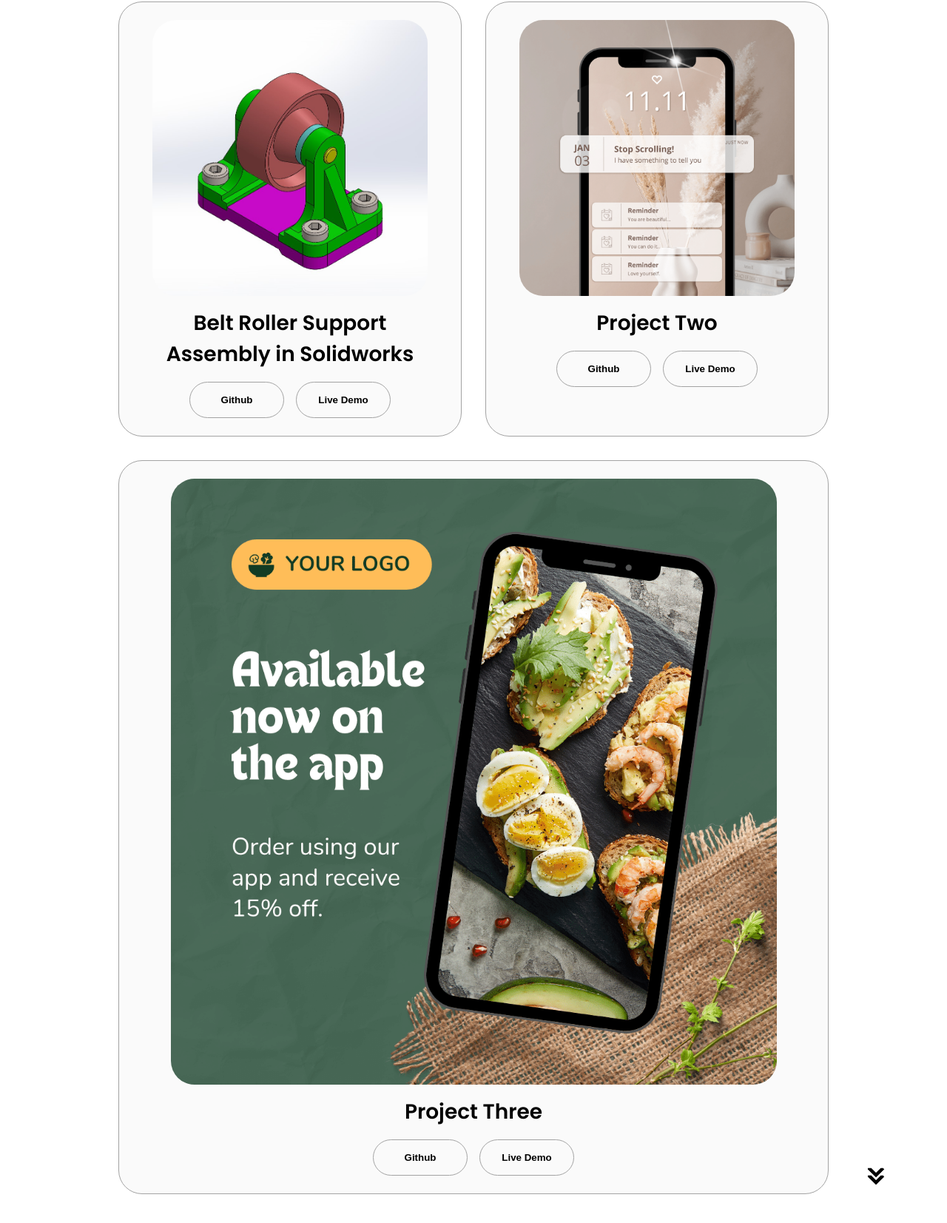
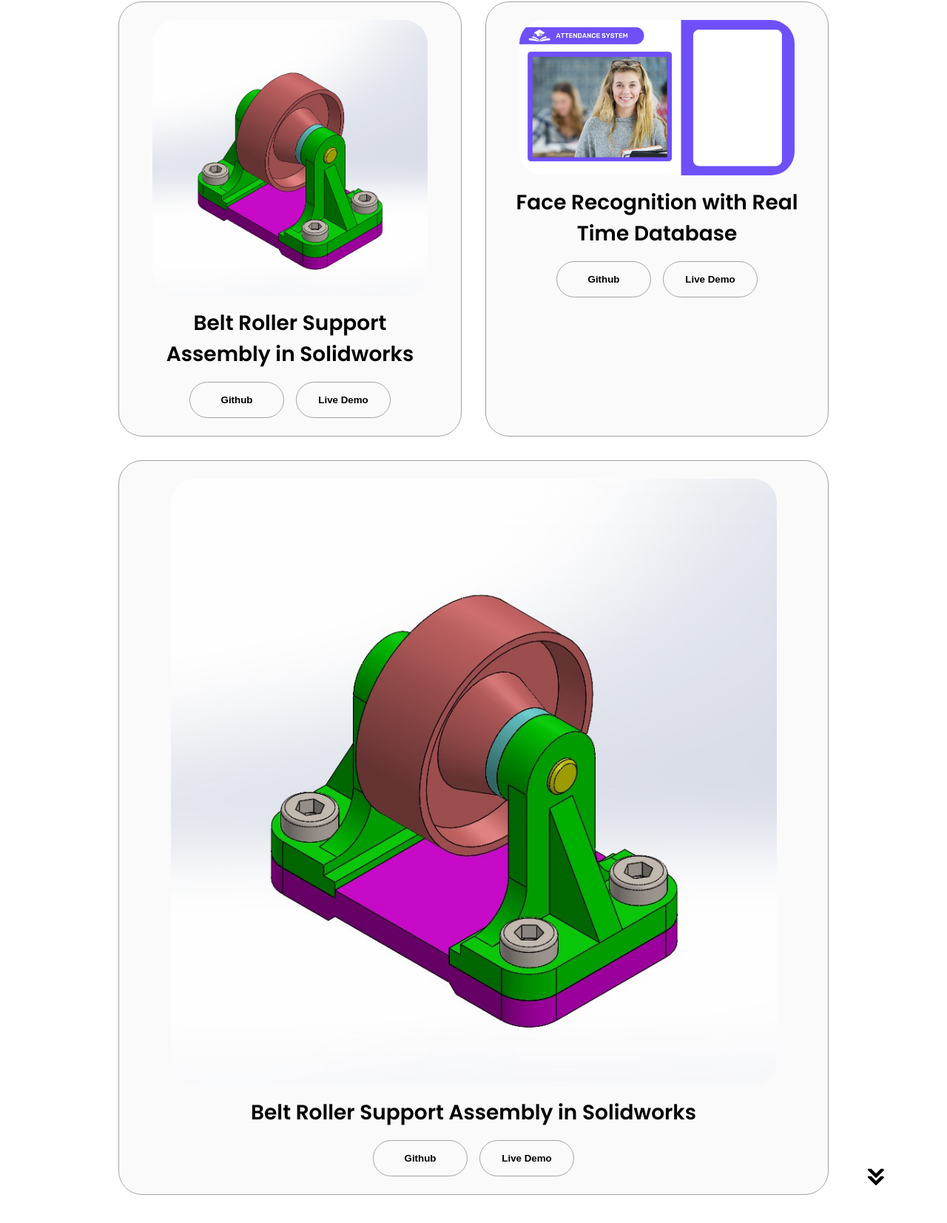
Before and after one commit to lvimuth/portfolio, a plain HTML site: page index.html in a window 1280 px wide. Shown: the part 2591-4244 px from the top of the page at 74% size. Drawn offline with nearby package versions, Linux system fonts and the light colour scheme.

Commit message:
Update index.html

```diff
--- a/index.html
+++ b/index.html
@@ -311,12 +311,12 @@
           <div class="details-container color-container">
             <div class="article-container">
               <img
-                src="./assets/project-2.png"
+                src="./assets/background.png"
                 alt="Project 2"
                 class="project-img"
               />
             </div>
-            <h2 class="experience-sub-title project-title">Project Two</h2>
+            <h2 class="experience-sub-title project-title">Face Recognition with Real Time Database</h2>
             <div class="btn-container">
               <button
                 class="btn btn-color-2 project-btn"
@@ -335,22 +335,22 @@
           <div class="details-container color-container">
             <div class="article-container">
               <img
-                src="./assets/project-3.png"
+                src="./assets/Belt Roller.jpg"
                 alt="Project 3"
                 class="project-img"
               />
             </div>
-            <h2 class="experience-sub-title project-title">Project Three</h2>
+            <h2 class="experience-sub-title project-title">Belt Roller Support Assembly in Solidworks</h2>
             <div class="btn-container">
               <button
                 class="btn btn-color-2 project-btn"
-                onclick="location.href='https://github.com/'"
+                onclick="location.href='https://github.com/lvimuth/portfolio/blob/main/assets/Assem1%20con.mp4'"
               >
                 Github
               </button>
               <button
                 class="btn btn-color-2 project-btn"
-                onclick="location.href='https://github.com/'"
+                onclick="location.href='https://github.com/lvimuth/portfolio/blob/main/assets/Assem1%20con.mp4'"
               >
                 Live Demo
               </button>
```
